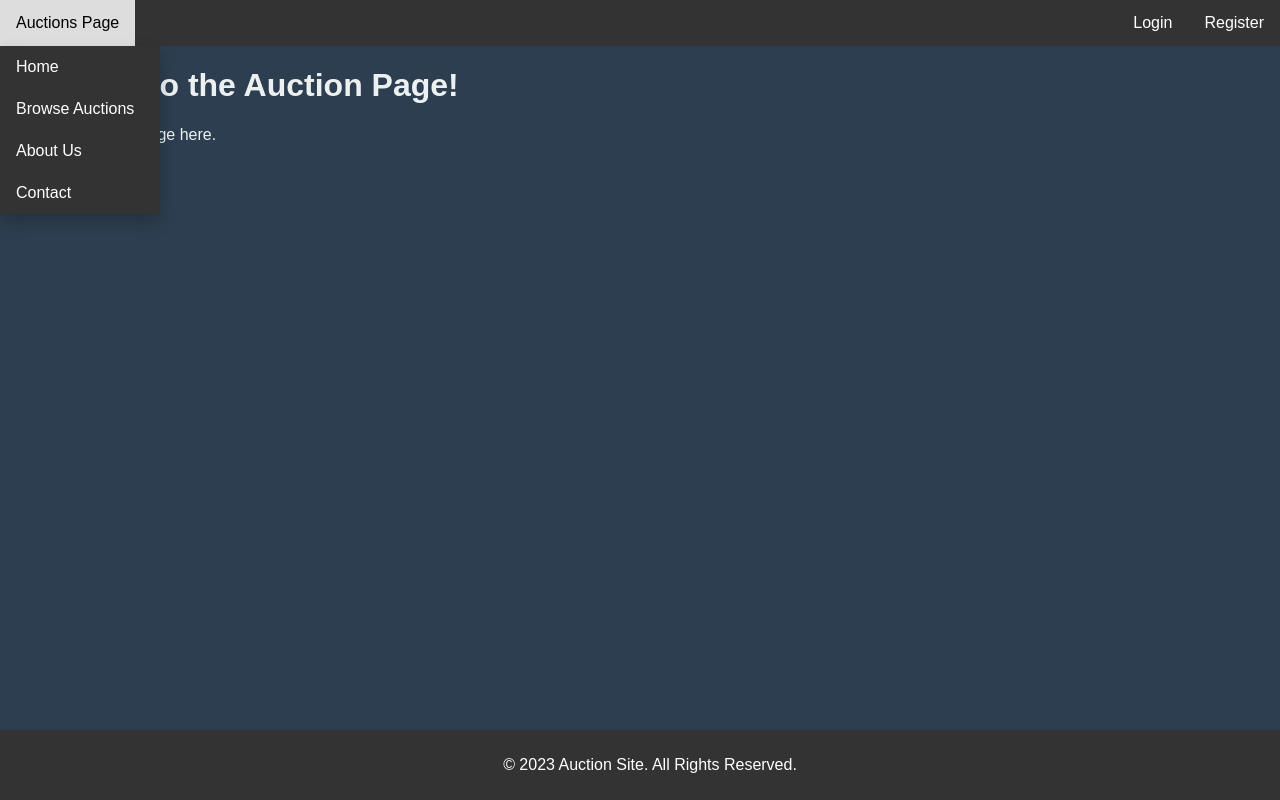
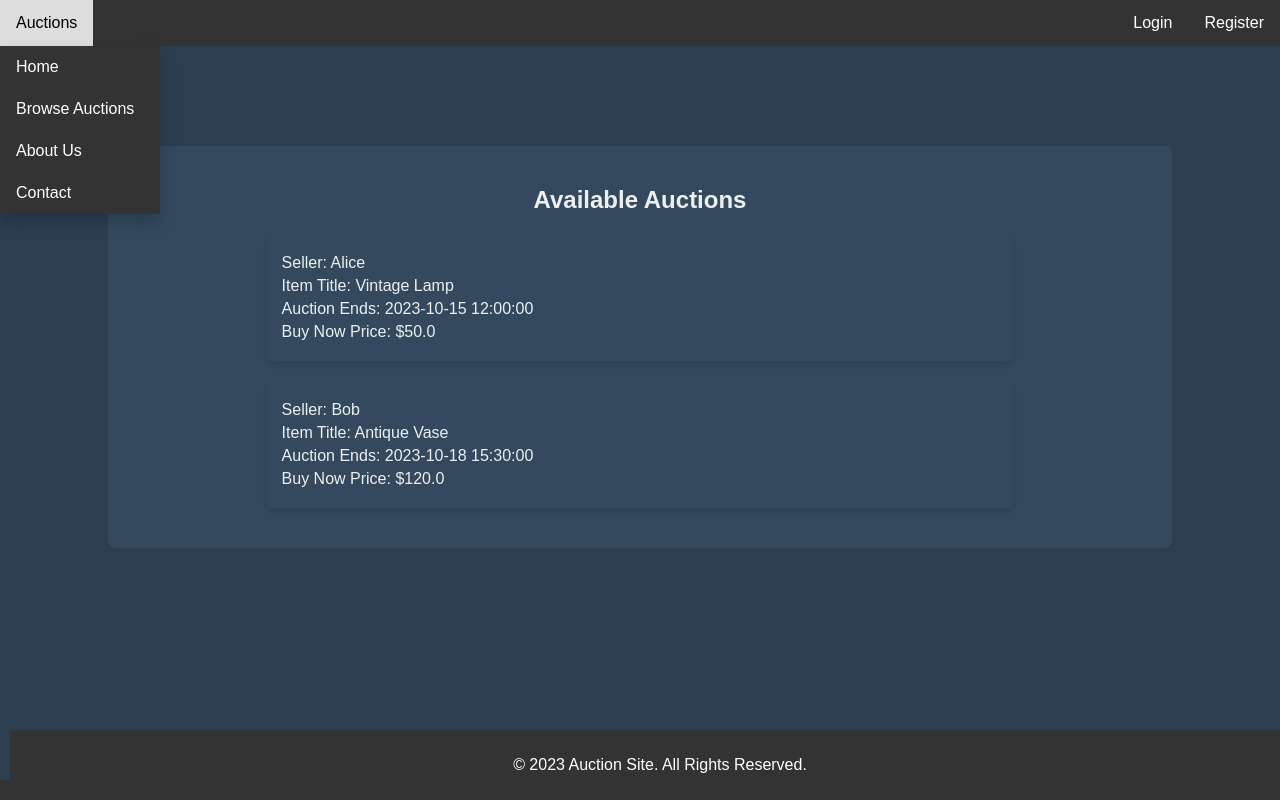
Before and after one commit to Cbushcun/IT-Capstone-Project, a Flask app: page /auction_page in a window 1280 px wide. Run offline with Flask 3, Linux system fonts and the light colour scheme; parts of the project's set-up code (start-up, migrations or seed data) failed here and were passed over.

```diff
--- a/TODO.txt
+++ b/TODO.txt
@@ -16,6 +16,8 @@ This is a general purpose .txt file to list any TODOs for the group. Anything li
 
 - Ensure that current code is commented, secured, and organized before continuing on with project to prevent future hiccups or slowdown due to clutter
 
+- Connect create_acution.html, item_page.html, and user_profile.html to database to display and connect data to the webpage.
+
 --------COMPLETE--------
 
 ---Christian---
--- a/app/routes.py
+++ b/app/routes.py
@@ -7,12 +7,26 @@ from config import *
 #Routes to handle page navigation
 @app.route('/')
 def index():
-    return routes_render_template('index.html', 'Home')
+    current_user = get_current_user()
+    if current_user:
+        return render_template('index.html', active_page='Home', previous_url=request.referrer, current_user=current_user)
+    else :
+        return render_template('index.html', previous_url=request.referrer, active_page='Home')
 
 
 @app.route('/auction_page')
 def auction_page():
-    return routes_render_template('auction_page.html', 'Auctions Page')
+    current_user = get_current_user()
+    auctions = [
+        {'auction_id': 1, 'seller_name': 'Alice', 'item_title': 'Vintage Lamp', 'end_time': '2023-10-15 12:00:00', 'buy_now_price': 50.00},
+        {'auction_id': 2, 'seller_name': 'Bob', 'item_title': 'Antique Vase', 'end_time': '2023-10-18 15:30:00', 'buy_now_price': 120.00},
+        # Add more filler data as needed
+    ]
+    if current_user:
+
+        return render_template('auction_page.html', active_page='Auctions', previous_url=request.referrer, current_user=current_user, auctions=auctions)
+    else :
+        return render_template('auction_page.html', previous_url=request.referrer, active_page='Auctions', auctions=auctions)
 
 
 @app.route('/login', methods=['GET', 'POST'])
@@ -67,12 +81,20 @@ def register():
 
 @app.route('/about_us')
 def about():
-    return routes_render_template('about_us.html', 'About Us')
+    current_user = get_current_user()
+    if current_user:
+        return render_template('about_us.html', active_page='About Us', previous_url=request.referrer, current_user=current_user)
+    else :
+        return render_template('about_us.html', previous_url=request.referrer, active_page='About Us')
 
 
 @app.route('/contact_us')
 def contact():
-    return routes_render_template('contact_us.html', 'Contact Us')
+    current_user = get_current_user()
+    if current_user:
+        return render_template('contact_us.html', active_page='Contact Us', previous_url=request.referrer, current_user=current_user)
+    else :
+        return render_template('contact_us.html', previous_url=request.referrer, active_page='Contact Us')
 
 
 # Routes to handle error handling
@@ -106,3 +128,38 @@ def handle_internal_server_error(e):
 def handle_exception(e):
     # Pass the error to handle_exception
     return render_template('error.html', error=str(e)), 500
+
+@app.route('/item/<int:item_id>')
+def item_page(item_id):
+    current_user = get_current_user()
+    # Retrieve the item from the database using item_id
+    # This is just an example; you need to replace it with actual database retrieval code
+    item = {
+        'item_id': 1,
+        'seller_name': 'Alice',
+        'item_title': 'Vintage Lamp',
+        'end_time': '2023-10-15 12:00:00',
+        'buy_now_price': 50.00,
+        'description': 'A beautiful vintage lamp in excellent condition.',
+        'image_filename': 'vintage_lamp.jpg'  # Example image filename; replace with actual filename
+    }
+    if current_user:
+        return render_template('item_page.html', active_page='Listing', previous_url=request.referrer, current_user=current_user, item=item)
+    else :
+        return render_template('item_page.html', previous_url=request.referrer, active_page='Listing', item=item)
+
+@app.route('/user_profile')
+def user_profile():
+    user_id = session.get('user_id')
+    user_data = fetch_user_from_database(user_id)
+    current_user=get_current_user()
+    if user_data:
+        User = namedtuple('User', ['user_id', 'username', 'email', 'password', 'first_name', 'last_name', 'address', 'phone_number'])
+        user = User(*user_data)
+        if current_user:
+            return render_template('user_profile.html', active_page='Profile', previous_url=request.referrer, current_user=current_user, user=user)
+        else :
+            return render_template('user_profile.html', previous_url=request.referrer, active_page='Profile')
+    else:
+        # Handle the case where there is no user data
+        return "User not found", 404
--- a/app/static/css/styles.css
+++ b/app/static/css/styles.css
@@ -6,6 +6,7 @@ body {
     color: #ecf0f1;
     font-family: Arial, sans-serif;
     margin: 0;
+    padding-bottom: 60px;
 }
 
 .form-container {
@@ -163,3 +164,30 @@ position: fixed;
 bottom: 0;
 width: 100%;
 }
+
+.auction-listing {
+    background-color: #34495e;
+    margin-bottom: 20px;
+    padding: 15px;
+    border-radius: 8px;
+    width: 70%;
+    margin-left: auto;
+    margin-right: auto;
+    box-shadow: 0px 4px 6px rgba(0, 0, 0, 0.1);
+    transition: all 0.3s ease-in-out;
+}
+
+.auction-listing:hover {
+    transform: scale(1.05); /* Added scale transformation on hover */
+    box-shadow: 0px 6px 12px rgba(0, 0, 0, 0.2); /* Increased shadow on hover for more depth */
+    cursor: pointer;
+
+}
+.auction-listing:not(:last-child) {
+    margin-bottom: 20px;
+}
+
+.auction-listing label,
+.auction-listing p {
+    margin: 5px 0;
+}
--- a/app/templates/auction_page.html
+++ b/app/templates/auction_page.html
@@ -1,16 +1,43 @@
 <!DOCTYPE html>
-<html>
+<html lang="en">
+
 <head>
     <meta charset="UTF-8">
     <meta name="viewport" content="width=device-width, initial-scale=1.0">
     <link rel="stylesheet" href="{{ url_for('static', filename='css/styles.css') }}">
     <script src="{{ url_for('static', filename='js/scripts.js') }}"></script>
     <title>Auction Page</title>
+    <style>
+        .form-container {
+            width: 80%;
+            margin-bottom: 20px;
+        }
+
+        h2 {
+            text-align: center;
+        }
+    </style>
 </head>
+
 <body>
     {% include 'navbar.html' %}
-    <h1>Welcome to the Auction Page!</h1>
-    <p>Content for auction page here.</p>
+    <div class="form-container">
+        <h2>Available Auctions</h2>
+        {% for auction in auctions %}
+        <a href="{{ url_for('item_page', item_id=auction.auction_id) }}" style="text-decoration: none; color: inherit;">
+            <div class="auction-listing">
+                <label>Seller: {{ auction.seller_name }}</label>
+                <p>Item Title: {{ auction.item_title }}</p>
+                <p>Auction Ends: {{ auction.end_time }}</p>
+                <p>Buy Now Price: ${{ auction.buy_now_price }}</p>
+            </div>
+        </a>
+            {% endfor %}
+    </div>
+
+    <footer>
+        {% include 'footer.html' %}
+    </footer>
 </body>
-{% include 'footer.html' %}
+
 </html>
--- a/app/templates/index.html
+++ b/app/templates/index.html
@@ -11,6 +11,6 @@
     {% include 'navbar.html' %}
     <h1>Welcome to the Index Page!</h1>
     <p>content for index page</p>
+    {% include 'footer.html' %}
 </body>
-{% include 'footer.html' %}
 </html>
--- a/app/templates/navbar.html
+++ b/app/templates/navbar.html
@@ -21,7 +21,7 @@
                 <i class="fa fa-caret-down"></i>
             </button>
             <div class="dropdown-content dropdown-login-content">
-                <a href="#">Profile</a>
+                <a href="{{ url_for('user_profile') }}">Profile</a>
                 <a href="#">Bidding & Purchases</a>
                 <a href="#">Selling & Listing</a>
                 <a href="#">Help & Support</a>
--- a/config.py
+++ b/config.py
@@ -272,23 +272,6 @@ def get_username_by_user_id(user_id):
     else:
         print("User not found or database error.")
 
-def create_auction():
-    """Creates a new auction listing in the database."""
-    title = auction_title_entry.get()
-    description = auction_description_entry.get()
-    start_time = auction_start_time_entry.get()
-    end_time = auction_end_time_entry.get()
-    reserve_price = auction_reserve_price_entry.get()
-
-    # Insert auction data into the Auctions table
-    conn = sqlite3.connect("auction_website.db")
-    cursor = conn.cursor()
-    cursor.execute("INSERT INTO Auctions (seller_id, title, description, start_time, end_time, reserve_price) VALUES (?, ?, ?, ?, ?, ?)",
-                   (1, title, description, start_time, end_time, reserve_price))  # Replace '1' with the actual seller's user_id
-    conn.commit()
-    conn.close()
-
-
 def get_current_user():
     if 'user_id' in session:
         user = fetch_user_from_database(session['user_id'])
@@ -318,12 +301,19 @@ def fetch_user_from_database(user_id):
         return None
 
 # Function for rendering templates to remove redundant code in routes.py
-def routes_render_template(template_html, active_page):
-    current_user = get_current_user()
-    if not template_html:
-        template_html = None
 
-    if current_user:
-        return render_template(template_html, active_page=active_page, previous_url=request.referrer, current_user=current_user)
-    else :
-        return render_template(template_html, previous_url=request.referrer, active_page=active_page)
+def create_auction():
+    """Creates a new auction listing in the database."""
+    title = auction_title_entry.get()
+    description = auction_description_entry.get()
+    start_time = auction_start_time_entry.get()
+    end_time = auction_end_time_entry.get()
+    reserve_price = auction_reserve_price_entry.get()
+
+    # Insert auction data into the Auctions table
+    conn = sqlite3.connect("auction_website.db")
+    cursor = conn.cursor()
+    cursor.execute("INSERT INTO Auctions (seller_id, title, description, start_time, end_time, reserve_price) VALUES (?, ?, ?, ?, ?, ?)",
+                   (1, title, description, start_time, end_time, reserve_price))  # Replace '1' with the actual seller's user_id
+    conn.commit()
+    conn.close()
```
Also changed, not shown: app/templates/create_auction.html (added, +37 -0 lines), app/templates/item_page.html (added, +54 -0 lines), app/templates/user_profile.html (added, +104 -0 lines).
